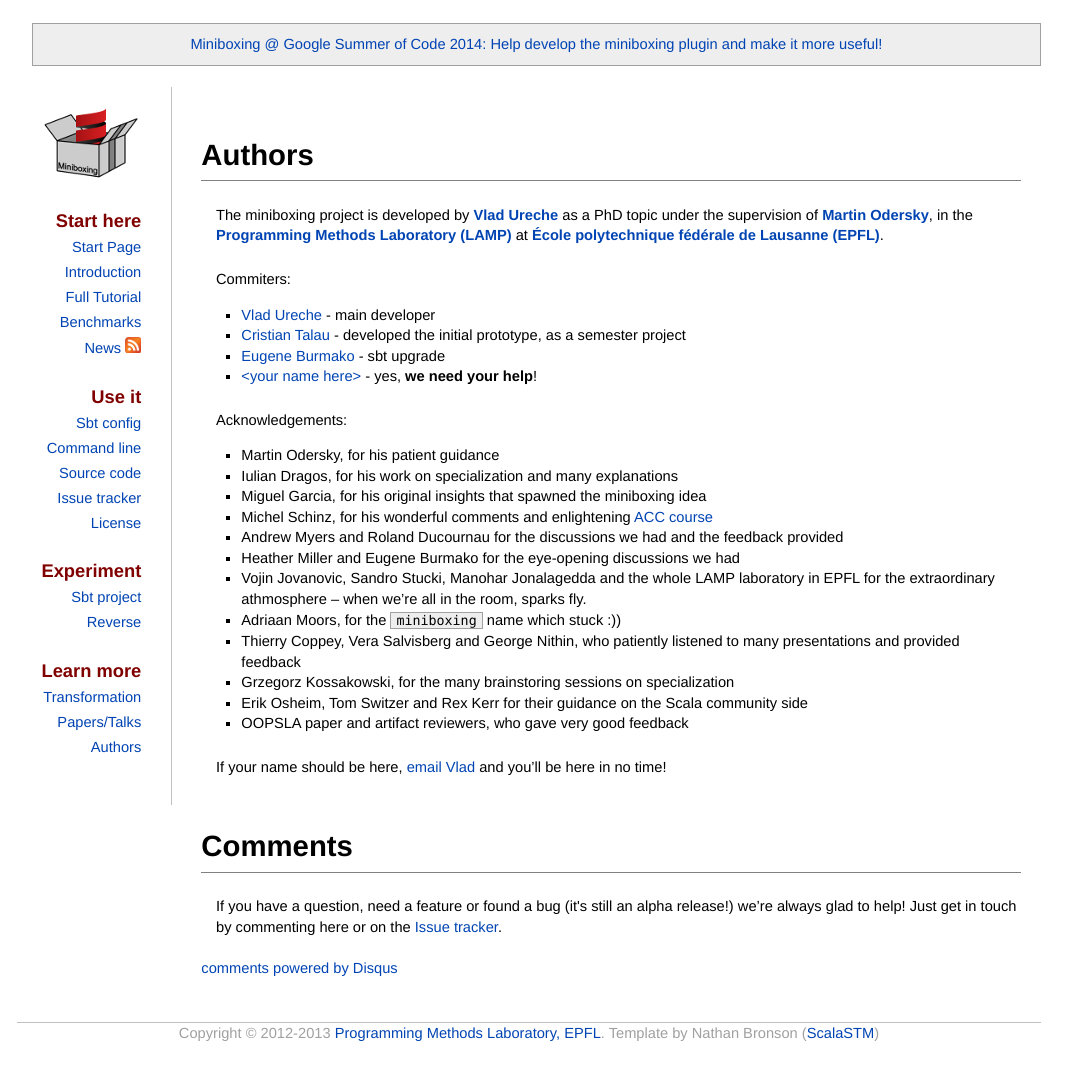
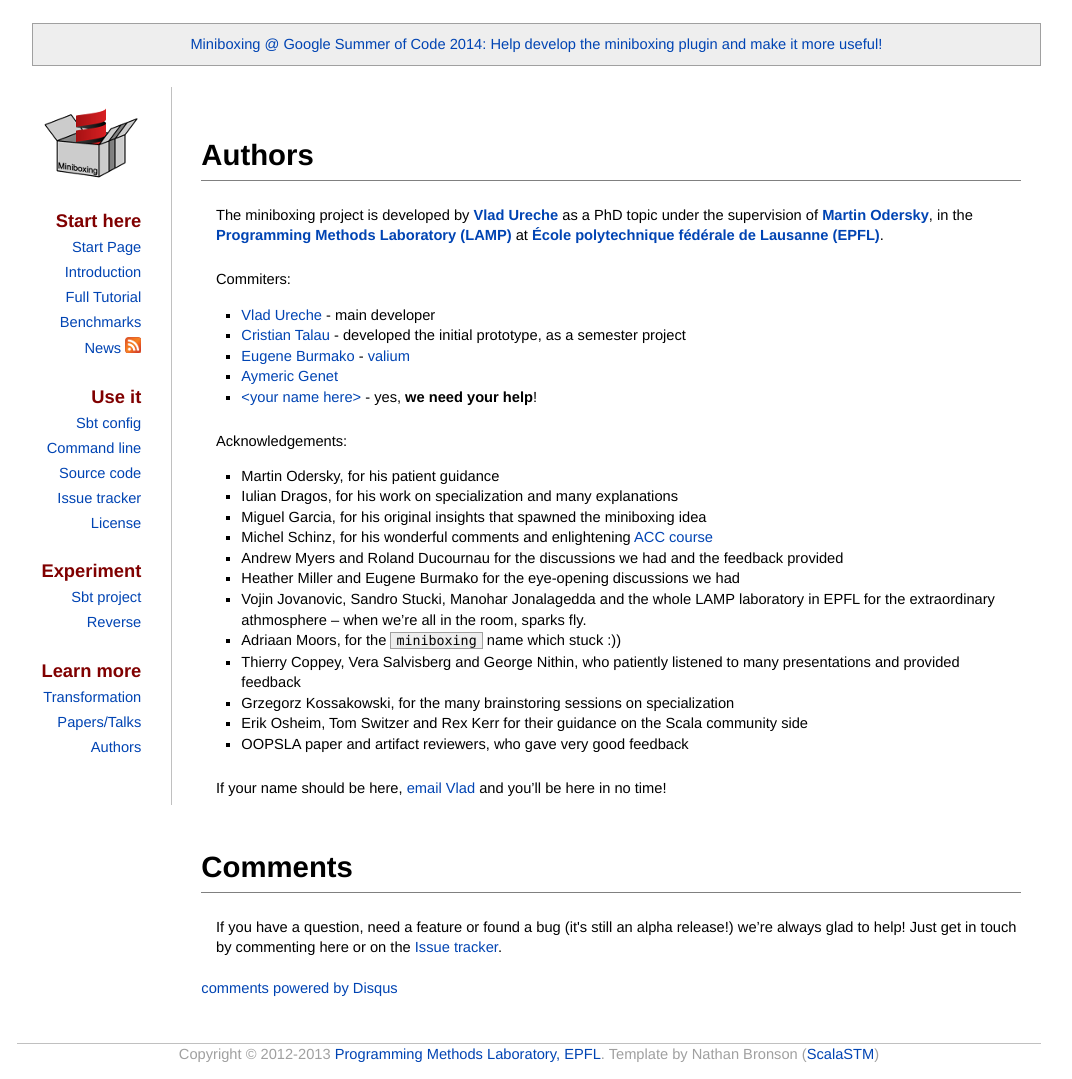
Before and after one commit to miniboxing/miniboxing.github.io, a Jekyll site: the page built from authors.md, in a window 1280 px wide. Shown: the whole page, without its empty margins (111-1183 px from the left). Built offline with Jekyll 4.4.1, drawn with Linux system fonts in a browser that asks for light colours; comment, search, counter and statistics services are not loaded; before the commit the page ends 1058 px from its top, so only the background shows below that.

Commit message:
Update authors.md

```diff
--- a/authors.md
+++ b/authors.md
@@ -9,7 +9,8 @@
 Commiters:
  * [Vlad Ureche](http://vladureche.ro) - main developer
  * [Cristian Talau](https://github.com/ctalau) - developed the initial prototype, as a semester project
- * [Eugene Burmako](https://github.com/xeno-by) - sbt upgrade
+ * [Eugene Burmako](https://github.com/xeno-by) - [valium](https://github.com/miniboxing/valium)
+ * [Aymeric Genet](https://github.com/MelodyLucid)
  * [&lt;your name here&gt;](http://lamp.epfl.ch/teaching/projects/master#faq-527294) - yes, **we need your help**!
 
 Acknowledgements:
```
